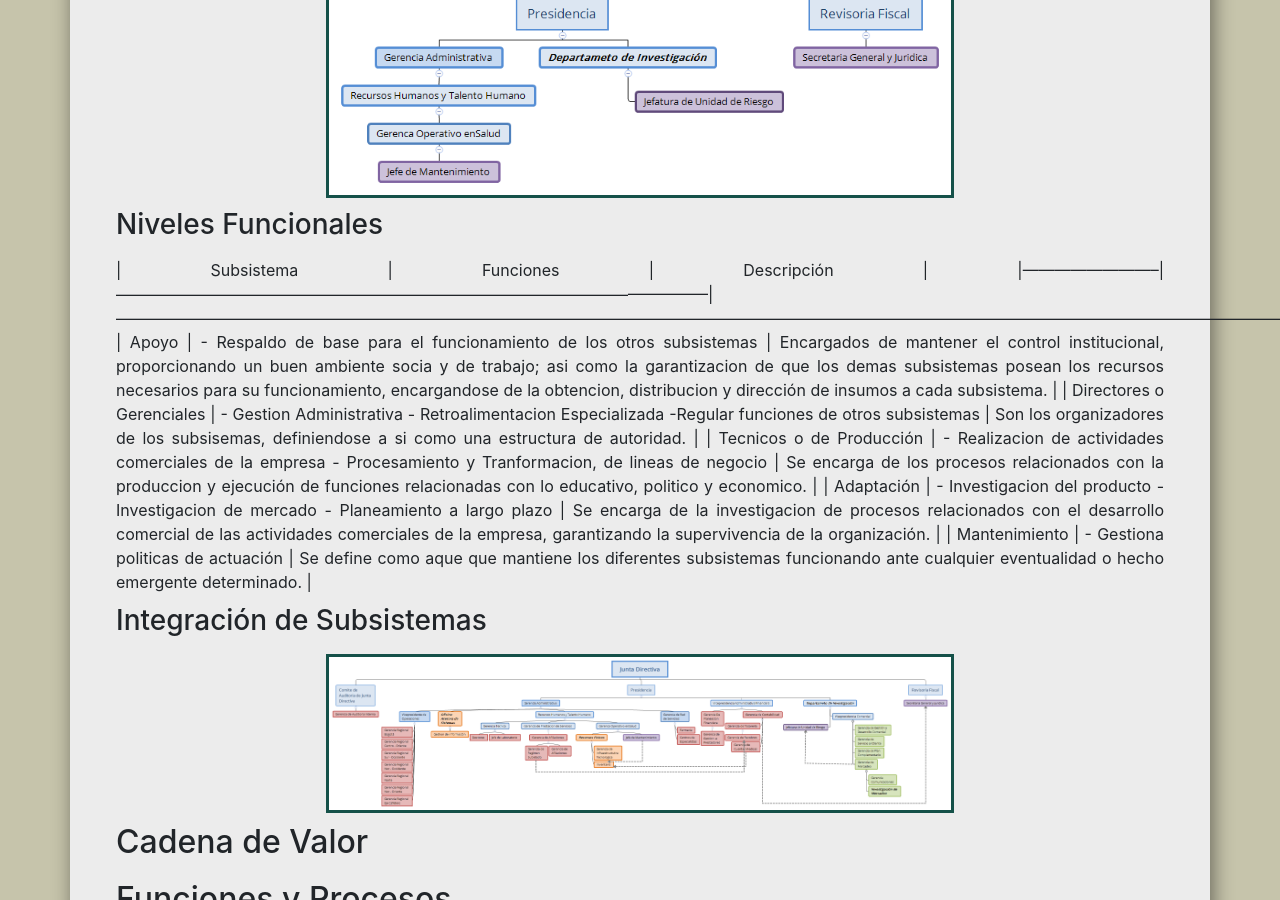
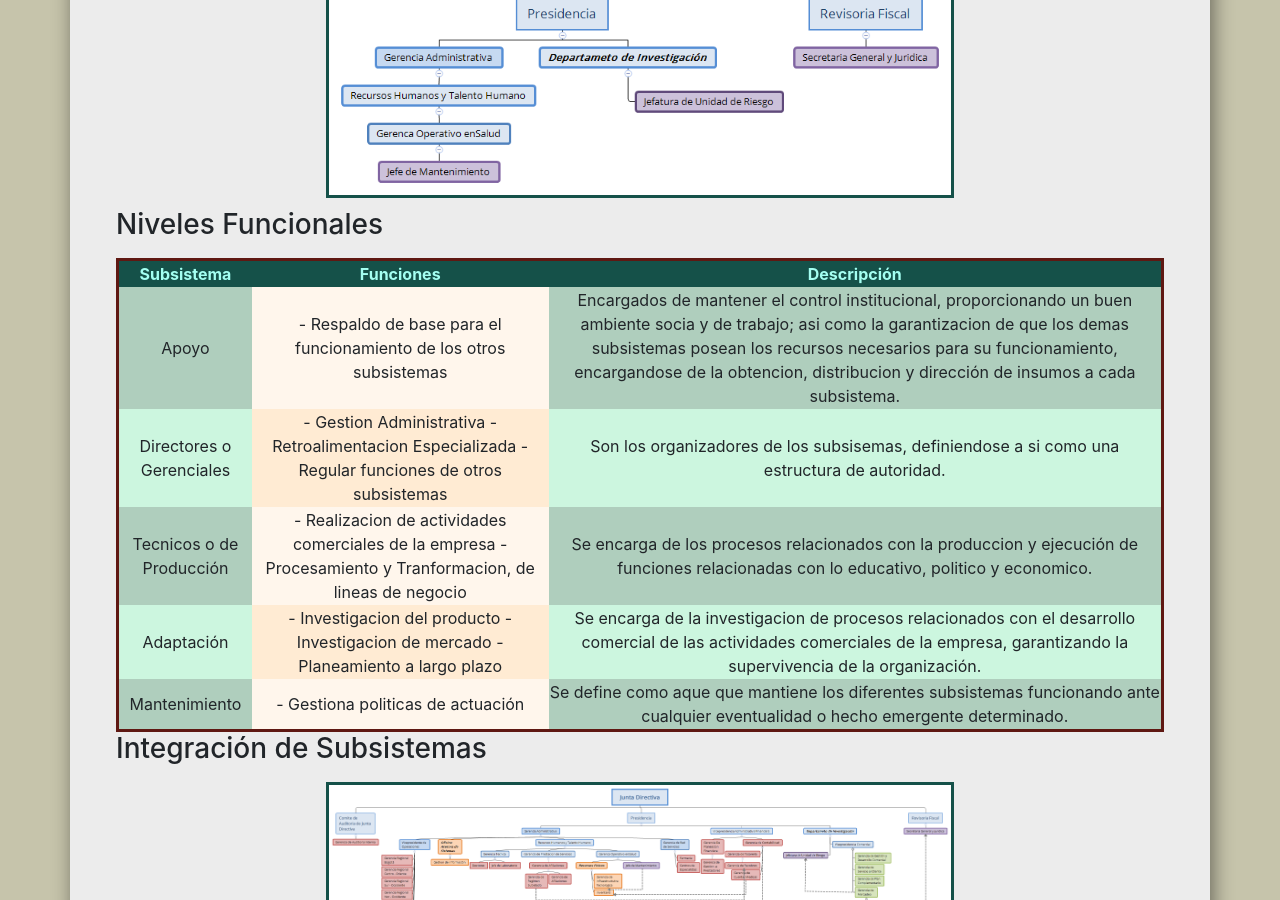
Before and after one commit to vmgabriel/page-planeacion, a Jekyll site: the page built from _posts/2018-08-08-Proyecto.markdown, in a window 1280 px wide and 900 px high, scrolled down 11421 px. Built offline with Jekyll 4.4.1, drawn with Linux system fonts in a browser that asks for light colours; some of the changed lines change nothing that is shown; some of the changed text lies outside the part shown.

Commit message:
Solucion de algunos errores

```diff
--- a/_posts/2018-08-08-Proyecto.markdown
+++ b/_posts/2018-08-08-Proyecto.markdown
@@ -184,25 +184,26 @@ Investigación de campo Gerencial en la Toma de Decisiones de la Organizacion se
 | 2008 Abril 4      | SUPERSALUD AUTORIZÓ - CONSTITUCIÓN DE “NUEVA EPS”                                                          |                                |               |
 
 ## Estructura Organizacional Actual
-![Organigrama Actual]({{ site.baseurl }}/img/organigrama2018.jpg "Organigrama Actual")
+<a href="{{ site.baseurl }}/img/organigrama2018.png">![Organigrama Actual]({{ site.baseurl }}/img/organigrama2018.jpg "Organigrama Actual")</a>
 
 ### Subsistemas
-#### Subsitemas de Apoyo
-![Apoyo]({{ site.baseurl }}/img/apoyo.png "Apoyo")
+#### Subsistemas de Apoyo
+<a href="{{ site.baseurl }}/img/apoyo.png">![Apoyo]({{ site.baseurl }}/img/apoyo.png "Apoyo")</a>
 
 #### Subsistemas Directores o Gerenciales
-![Directores]({{ site.baseurl }}/img/directores.png "Directores")
+<a href="{{ site.baseurl }}/img/directores.png">![Directores]({{ site.baseurl }}/img/directores.png "Directores")</a>
 
 #### Subsistemas Tecnicos o de Produccion
-![Produccion]({{ site.baseurl }}/img/produccion.png "Produccion")
+<a href="{{ site.baseurl }}/img/produccion.png">![Produccion]({{ site.baseurl }}/img/produccion.png "Produccion")</a>
 
 #### Subsistemas de Adaptación
-![Adaptacion]({{ site.baseurl }}/img/adaptacion.png "Adaptacion")
+<a href="{{ site.baseurl }}/img/adaptacion.png">![Adaptacion]({{ site.baseurl }}/img/adaptacion.png "Adaptacion")</a>
 
 #### Subsistemas de Mantenimiento
-![Mantenimiento]({{ site.baseurl }}/img/mantenimiento.png "Mantenimiento")
+<a href="{{ site.baseurl }}/img/mantenimiento.png">![Mantenimiento]({{ site.baseurl }}/img/mantenimiento.png "Mantenimiento")</a>
 
 ### Niveles Funcionales
+
 | Subsistema               | Funciones                                                                                                     | Descripción                                                                                                                                                                                                                                                                                             |
 |--------------------------|---------------------------------------------------------------------------------------------------------------|---------------------------------------------------------------------------------------------------------------------------------------------------------------------------------------------------------------------------------------------------------------------------------------------------------|
 | Apoyo                    | - Respaldo de base para el funcionamiento de los otros subsistemas                                            | Encargados de mantener el control institucional, proporcionando un buen ambiente socia y de trabajo; asi como la garantizacion de que los demas subsistemas posean los recursos necesarios para su funcionamiento, encargandose de la obtencion, distribucion y dirección de insumos a cada subsistema. |
@@ -212,7 +213,7 @@ Investigación de campo Gerencial en la Toma de Decisiones de la Organizacion se
 | Mantenimiento            | - Gestiona politicas de actuación                                                                             | Se define como aque que mantiene los diferentes subsistemas funcionando ante cualquier eventualidad o hecho emergente determinado.                                                                                                                                                                      |
 
 ### Integración de Subsistemas
-![Organigrama]({{ site.baseurl }}/img/juntaDirectiva.png "Organigrama")
+<a href="{{ site.baseurl }}/img/juntaDirectiva.png">![Organigrama]({{ site.baseurl }}/img/juntaDirectiva.png "Organigrama")</a>
 
 ## Cadena de Valor
 
```
